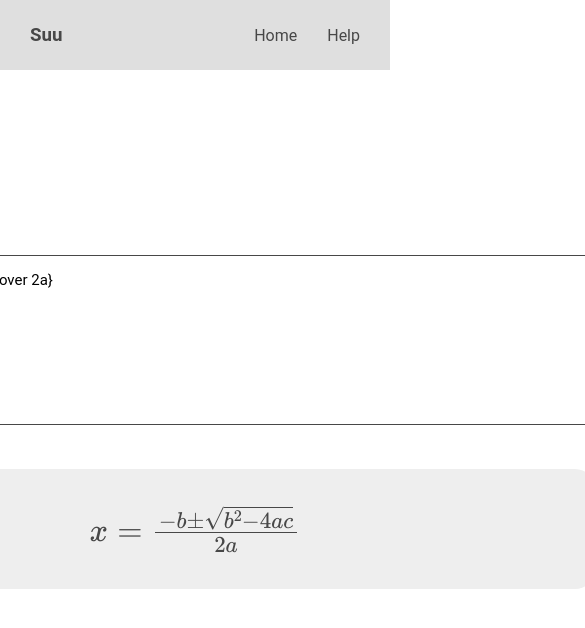
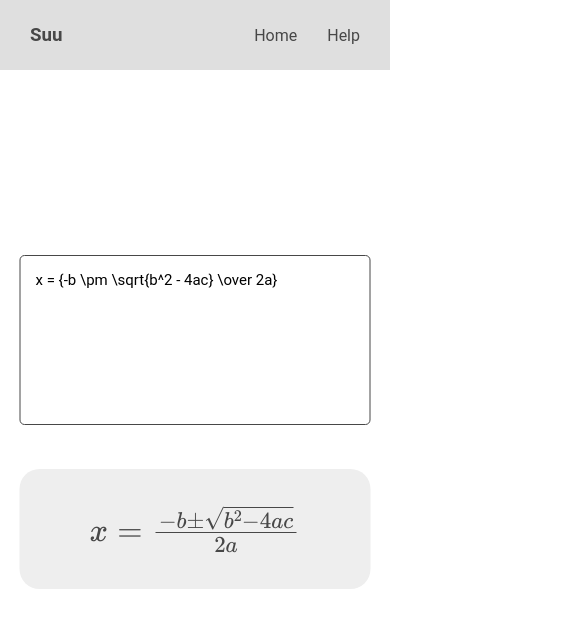
Before and after one commit to Sakamochanq/LaTex-Formula-Generator, a React (Create React App) app: page / in a window 390 px wide. Shown: the top 628 px of the page, 585 px wide, since content can reach past the window. Built offline with nearby package versions, Linux system fonts and the light colour scheme.

Commit message:
fix: レスポンシブの設定

```diff
--- a/src/App.css
+++ b/src/App.css
@@ -76,3 +76,18 @@ header {
   text-align: center;
   font-size: 1.7rem;
 }
+
+@media screen and (max-width: 800px) {
+  .latex-container {
+    width: 90%;
+  }
+
+  #inputBox {
+    width: 100%;
+  }
+
+  .preview-wrapper {
+    width: 100%;
+  }
+
+}
```
